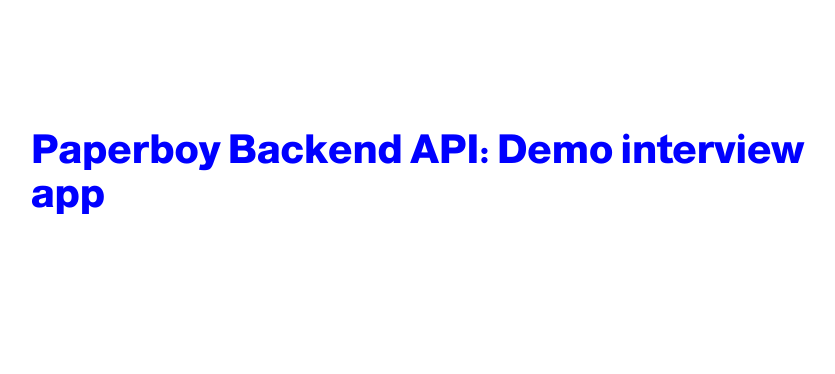
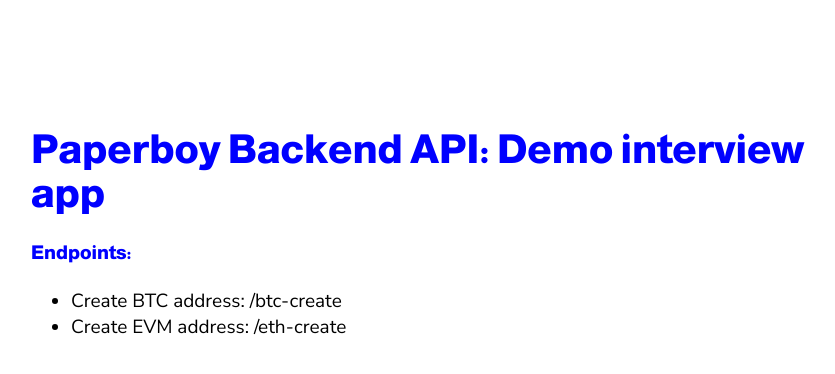
Before and after one commit to IKalonji/Paperboy, a Flask app: page / in a window 1280 px wide. Shown: the top 374 px of the page, without its empty margins (209-1044 px from the left). Run offline with Flask 2, Linux system fonts and the light colour scheme.

Commit message:
Added handle for invalid key file

```diff
--- a/backend-python/app.py
+++ b/backend-python/app.py
@@ -15,6 +15,10 @@ try:
 except FileExistsError as error:
     print("Skipping, folder exists.")
 
+file_not_found = open(os.path.join(os.getcwd(), "uuid_files", "file_not_found.txt"), "a+")
+file_not_found.write("Not found")
+file_not_found.close()
+
 @app.route("/")
 def root():
     return render_template("index.html")
@@ -30,7 +34,10 @@ def generateBtcAddr():
 @app.route("/download/<file_name>", methods=['GET'])
 def downloadKey(file_name):
     path = os.path.join(app.root_path, 'uuid_files')
-    return send_from_directory(path, file_name)
+    try:
+        return send_from_directory(path, file_name)
+    except FileNotFoundError as error:
+        return send_from_directory(path, "file_not_found.txt")
 
 if __name__=="__main__":
     app.run(port=5555, host="0.0.0.0")
--- a/backend-python/templates/index.html
+++ b/backend-python/templates/index.html
@@ -14,6 +14,17 @@
   <div class="container">
     <div class="content">
       <h1>Paperboy Backend API: Demo interview app</h1>
+    </div>
+    <div>
+      <h4>Endpoints:</h4>
+      <ul>
+        <li>
+          Create BTC address: /btc-create
+        </li>
+        <li>
+          Create EVM address: /eth-create
+        </li>
+      </ul>
     </div>
   </div>
   <style>
@@ -51,6 +62,10 @@
       font-size: 2.5rem;
     }
 
+    li {
+      color: black;
+    }
+
   </style>
 </body>
 
```
